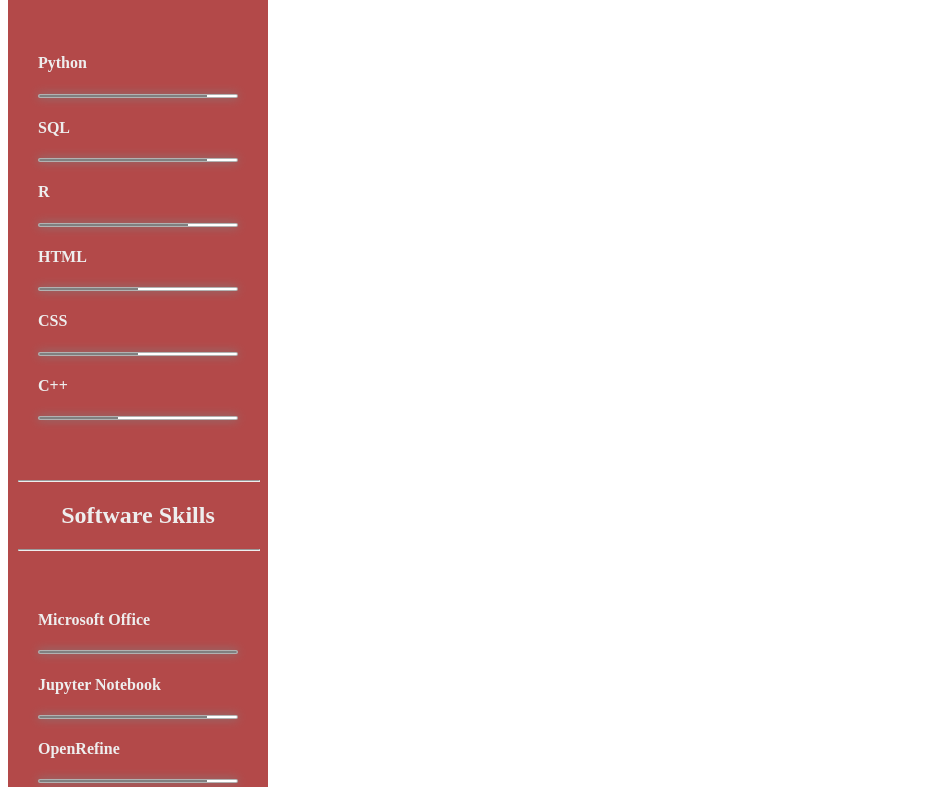
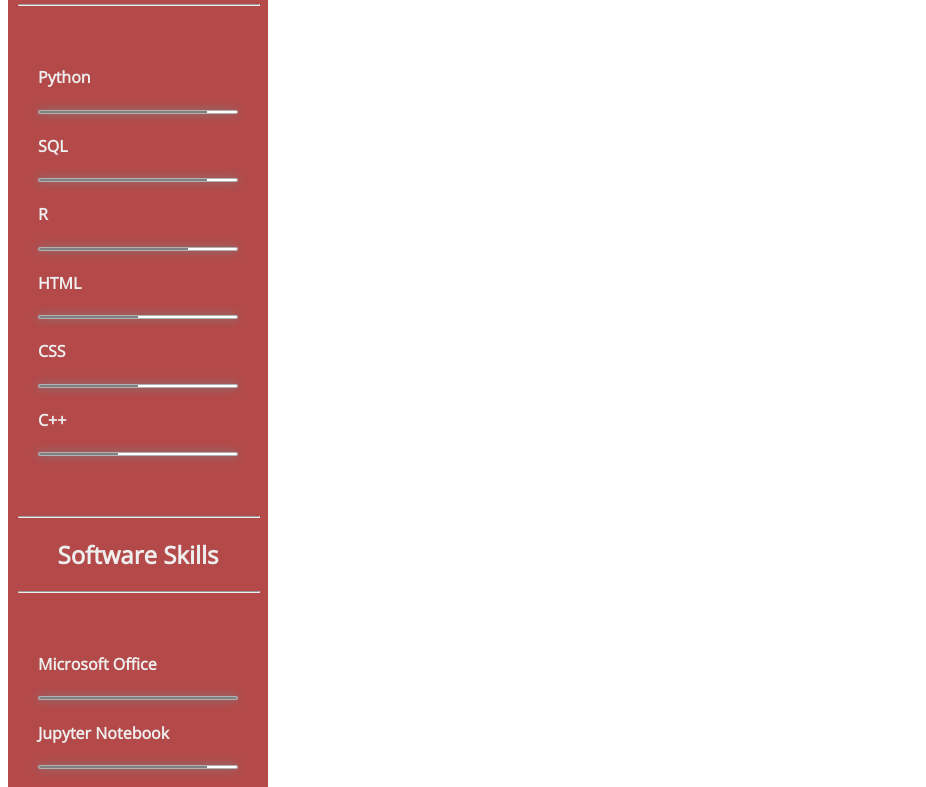
Before and after one commit to jwmartinez1/jwmartinez1.github.io, a plain HTML site: page index.html in a window 1280 px wide. Shown: the part 373-1160 px from the top of the page, without its empty margins (0-926 px from the left). Drawn offline with nearby package versions, Linux system fonts and the light colour scheme.

Commit message:
Change Font

```diff
--- a/index.html
+++ b/index.html
@@ -5,6 +5,7 @@
     <title>Jose Martinez's Resume</title>
     <link rel="stylesheet" href="style.css" type="text/css">
     <link rel="stylesheet" href="https://use.fontawesome.com/releases/v5.4.1/css/all.css" />
+    <link href="https://fonts.googleapis.com/css?family=Open+Sans&display=swap" rel="stylesheet">
   </head>
 
   <body>
--- a/style.css
+++ b/style.css
@@ -1,5 +1,6 @@
 * {
-  font-family: "Times New Roman", Times, serif;
+  font-family: 'Open Sans', sans-serif;
+  ;
 }
 
 #personal-info {
```
